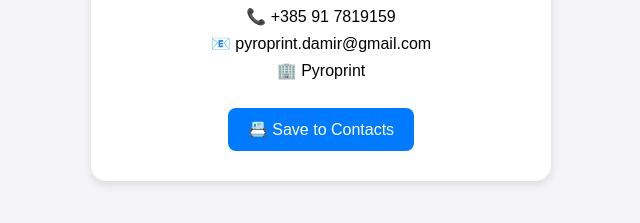
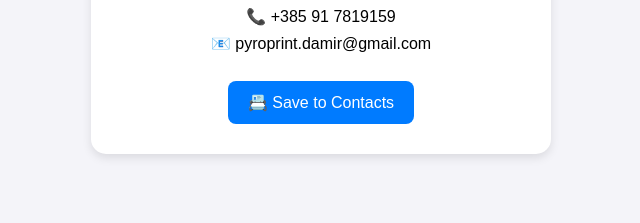
Before and after one commit to pyroprintdamir/contact-card, a plain HTML site: page index.html in a window 1280 px wide. Shown: the part 149-372 px from the top of the page, without its empty margins (319-959 px from the left). Drawn offline with Linux system fonts and the light colour scheme.

Commit message:
Update index.html

```diff
--- a/index.html
+++ b/index.html
@@ -38,7 +38,6 @@
     <h1>Pyroprint Damir</h1>
     <p>📞 +385 91 7819159</p>
     <p>📧 pyroprint.damir@gmail.com</p>
-    <p>🏢 Pyroprint</p>
     <a href="PyroprintDamir.vcf" class="btn">📇 Save to Contacts</a>
   </div>
 </body>
```
